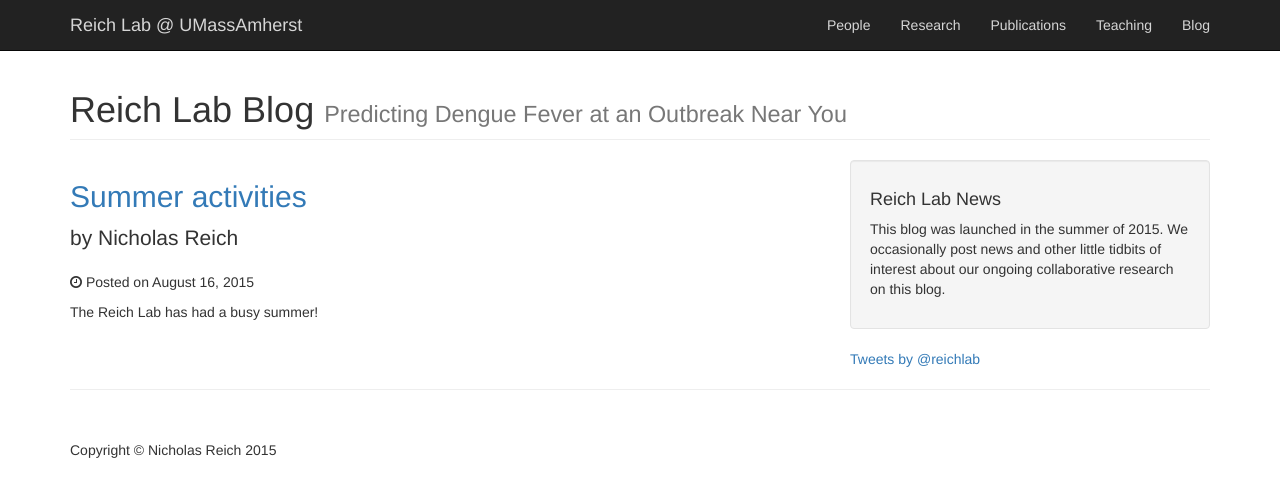
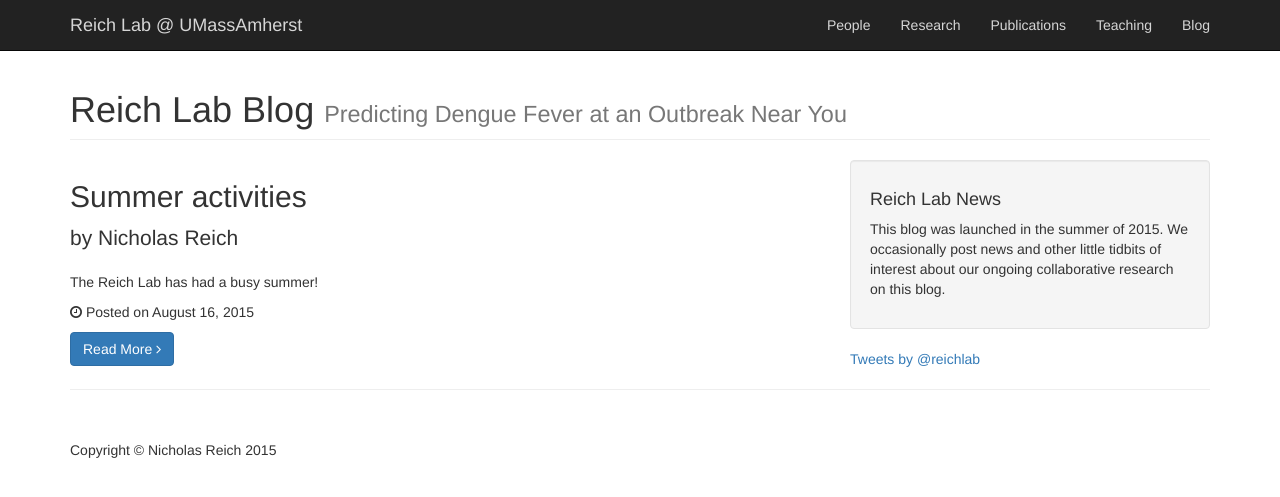
Before and after one commit to reichlab/reichlab.github.io, a Jekyll site: the page built from blog.html, in a window 1280 px wide. Shown: the top 497 px of the page. Built offline with Jekyll 4.4.1, drawn with Linux system fonts in a browser that asks for light colours; comment, search, counter and statistics services are not loaded.

Commit message:
Add READ MORE, OLDER, NEWER buttons and fix link for posts

```diff
--- a/blog.html
+++ b/blog.html
@@ -22,19 +22,15 @@ layout: default
                 {% for post in site.posts %}
                 <!-- First Blog Post -->
                 <h2>
-                    <a href="{{ site.baseurl }}/{{ post.url }}">{{ post.title }}</a>
+                    {{ post.title }}
                 </h2>
                 <p class="lead">
                     by {{ post.author }}
                 </p>
+                <p>{{ post.excerpt }}</p>
                 <p><i class="fa fa-clock-o"></i> Posted on {{ post.date | date: '%B %d, %Y' }}</p>
-<!--                <hr>
-                <a href="#">
-                    <img class="img-responsive img-hover" src="https://avatars1.githubusercontent.com/u/6520333?v=3&s=460" alt="">
-                </a>
-                <hr>
--->
-                <p>{{ post.excerpt }}</p>
+                <a class="btn btn-primary" href="{{ site.baseurl }}{{ post.url }}">Read More <i class="fa fa-angle-right"></i></a>
+
                 {% endfor %}
 
             </div>
```
